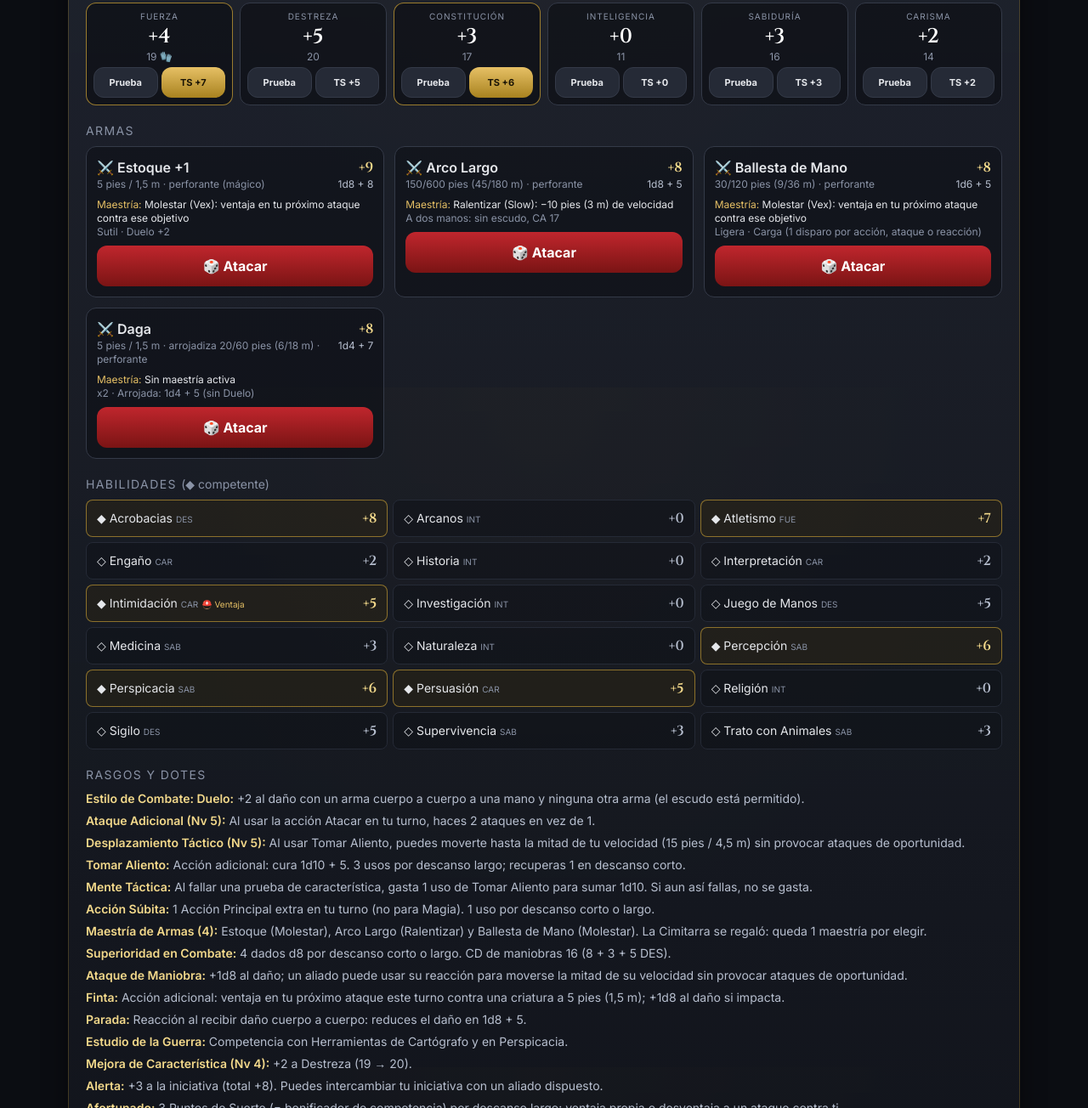
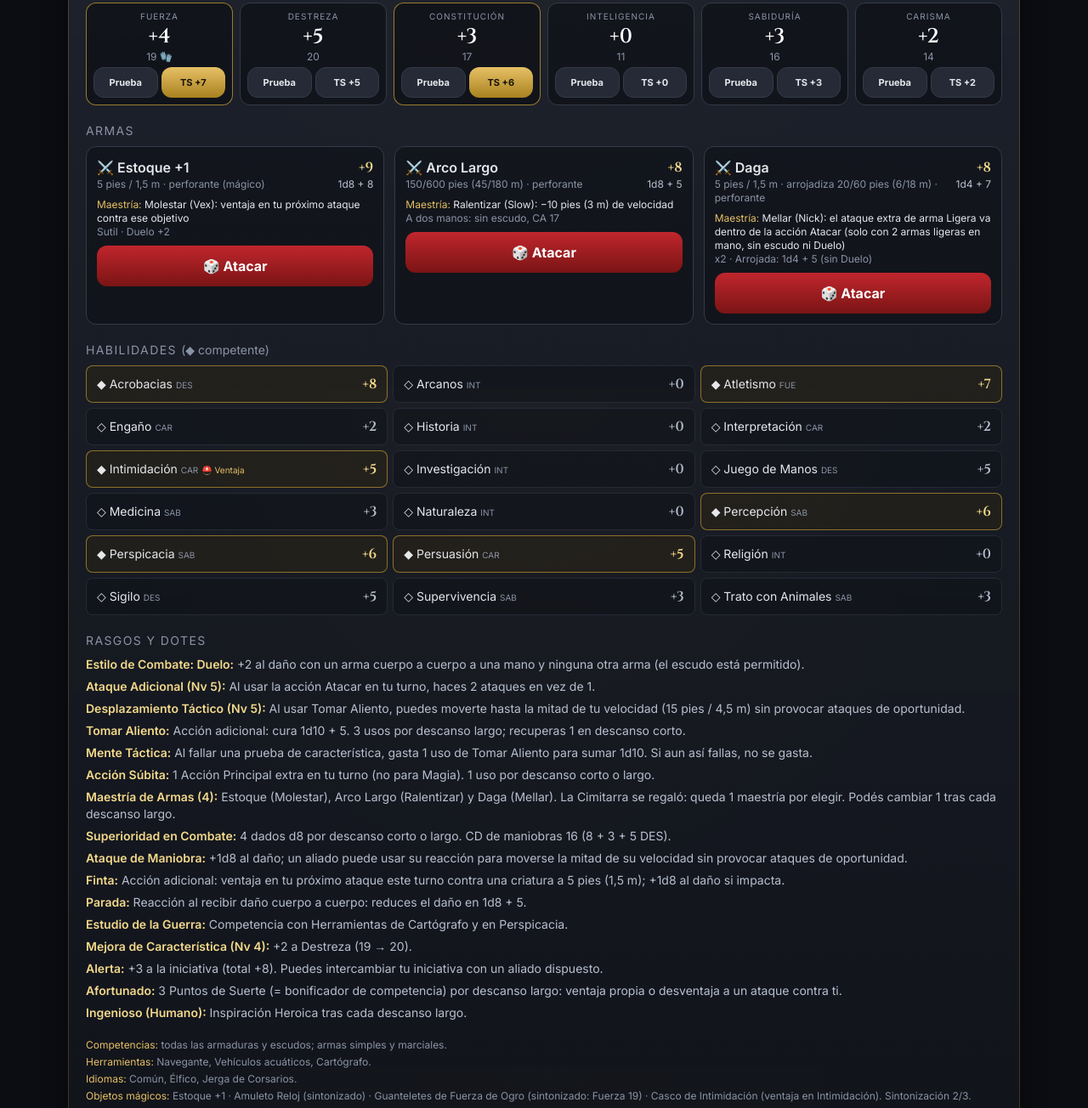
Before and after one commit to manganielloEmiliano/trackers-icespire, a plain HTML site: page valerio.html in a window 1280 px wide. Shown: the part 2744-4048 px from the top of the page at 85% size. Drawn offline with nearby package versions, Linux system fonts and the light colour scheme.

Commit message:
feat: drop Valerio's hand crossbow and give the dagger Nick mastery

```diff
--- a/valerio.html
+++ b/valerio.html
@@ -293,10 +293,8 @@
       mastery: 'Molestar (Vex): ventaja en tu próximo ataque contra ese objetivo', note: 'Sutil · Duelo +2' },
     { name: 'Arco Largo', atk: 8, dice: [1, 8], dmg: 5, type: 'perforante', range: `150/600 pies (${meters(150)}/${meters(600)} m)`,
       mastery: 'Ralentizar (Slow): −10 pies (3 m) de velocidad', note: 'A dos manos: sin escudo, CA 17' },
-    { name: 'Ballesta de Mano', atk: 8, dice: [1, 6], dmg: 5, type: 'perforante', range: `30/120 pies (${meters(30)}/${meters(120)} m)`,
-      mastery: 'Molestar (Vex): ventaja en tu próximo ataque contra ese objetivo', note: 'Ligera · Carga (1 disparo por acción, ataque o reacción)' },
     { name: 'Daga', atk: 8, dice: [1, 4], dmg: 7, type: 'perforante', range: `${fmt(5)} · arrojadiza 20/60 pies (6/18 m)`,
-      mastery: 'Sin maestría activa', note: 'x2 · Arrojada: 1d4 + 5 (sin Duelo)' }
+      mastery: 'Mellar (Nick): el ataque extra de arma Ligera va dentro de la acción Atacar (solo con 2 armas ligeras en mano, sin escudo ni Duelo)', note: 'x2 · Arrojada: 1d4 + 5 (sin Duelo)' }
   ];
 
   const FEATURES = [
@@ -306,7 +304,7 @@
     ['Tomar Aliento', `Acción adicional: cura 1d10 + ${FIGHTER_LEVEL}. 3 usos por descanso largo; recuperas 1 en descanso corto.`],
     ['Mente Táctica', 'Al fallar una prueba de característica, gasta 1 uso de Tomar Aliento para sumar 1d10. Si aun así fallas, no se gasta.'],
     ['Acción Súbita', '1 Acción Principal extra en tu turno (no para Magia). 1 uso por descanso corto o largo.'],
-    ['Maestría de Armas (4)', 'Estoque (Molestar), Arco Largo (Ralentizar) y Ballesta de Mano (Molestar). La Cimitarra se regaló: queda 1 maestría por elegir.'],
+    ['Maestría de Armas (4)', 'Estoque (Molestar), Arco Largo (Ralentizar) y Daga (Mellar). La Cimitarra se regaló: queda 1 maestría por elegir. Podés cambiar 1 tras cada descanso largo.'],
     ['Superioridad en Combate', '4 dados d8 por descanso corto o largo. CD de maniobras 16 (8 + 3 + 5 DES).'],
     ['Ataque de Maniobra', '+1d8 al daño; un aliado puede usar su reacción para moverse la mitad de su velocidad sin provocar ataques de oportunidad.'],
     ['Finta', 'Acción adicional: ventaja en tu próximo ataque este turno contra una criatura a 5 pies (1,5 m); +1d8 al daño si impacta.'],
```
